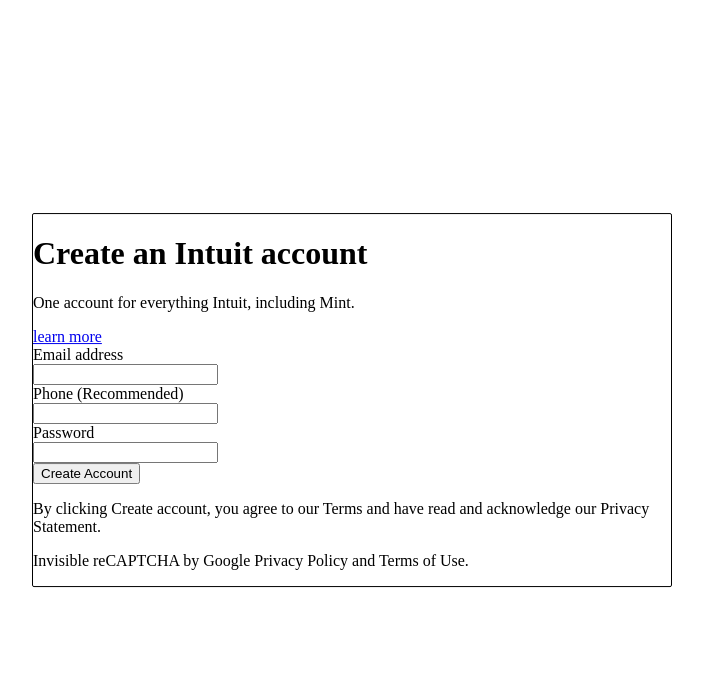
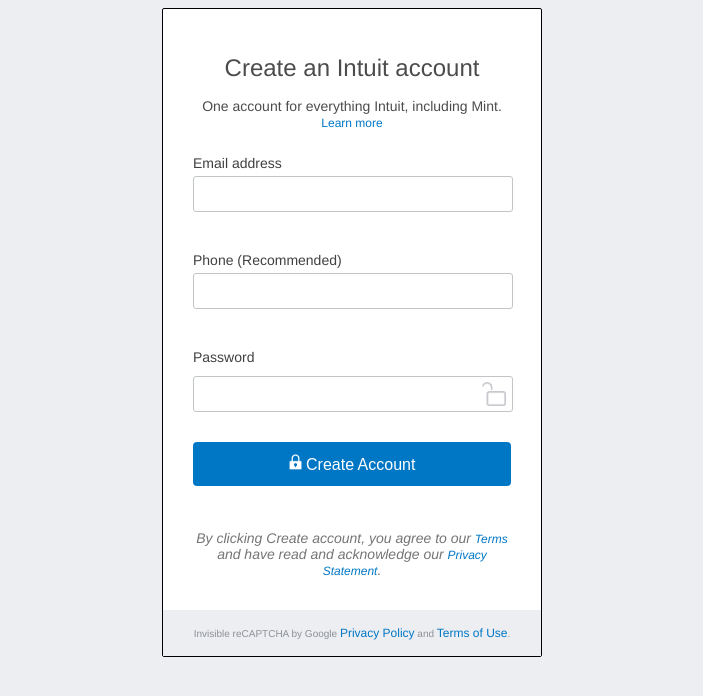
Before and after one commit to srueda27/mint-login-clone, a website: page index.html in a window 1280 px wide. Shown: the whole page, without its empty margins (288-991 px from the left). Drawn offline with Linux system fonts and the light colour scheme.

Commit message:
styling form

```diff
--- a/css/style.css
+++ b/css/style.css
@@ -1,11 +1,43 @@
+html {
+  background-color: #ECEEF1;
+}
+
+/* FORM */
+
 .main-form {
-  position: fixed; /* or absolute */
-  top: 50%;
-  left: 50%;
-  /* bring your own prefixes */
-  transform: translate(-50%, -50%);
+
+  background: white;
   border: solid 1px;
   border-radius: 2px;
+  height: 100%;
+  width: 318px;
+  padding: 30px;
+  font-family: AvenirNext,Avenir,"Helvetica Neue",Helvetica,Arial,sans-serif;
+  margin: auto;
+
+}
+
+.title-form {
+  color: #4C4C4C;
+  line-height: 1.1;
+  font-size: 24px;
+  font-weight: 400;
+  text-align: center;
+}
+
+.subtitle-form {
+  color: #4C4C4C;
+  font-size: 14px;
+  font-weight: 300;
+  line-height: 1.2;
+  text-align: center;
+  padding-bottom: 20px;
+}
+
+.subtitle-form a {
+  color: #0077C5;
+  text-decoration: none;
+  font-size: 12px;
 }
 
 fieldset {
@@ -16,8 +48,87 @@
 
 label {
   display: block;
+  font-weight: 400;
+  color: #404040;
+  font-size: 14px;
+  line-height: 25px;
+  padding-bottom: 6px;
 }
 
 input {
   display: block;
+  width: 304px;
+  height: 32px;
+  min-width: 160px;
+  padding-left: 8px;
+  padding-right: 6px;
+  margin: 0;
+  border: 1px solid #C1C5C8;
+  border-radius: 3px;
 }
+
+.error {
+  display: block;
+  margin-top: 5px;
+  margin-bottom: 5px;
+  min-height: 20px;
+}
+
+.btn {
+  border-radius: 4px;
+}
+
+.btn-submit {
+  background: #0077C5;
+  border: #0077C5;
+  text-transform: capitalize;
+  height: 44px;
+  width: 100%;
+  padding: 6px 12px;
+  color: white;
+  font-size: 16px;
+  margin-bottom: 30px;
+}
+
+.terms-form {
+  display: block;
+  text-align: center;
+  font-family: AvenirNext,Avenir,"Helvetica Neue",Helvetica,Arial,sans-serif;
+  font-size: 14px;
+  font-weight: 400;
+  font-style: italic;
+  color: #757575;
+}
+
+.terms-form a,
+.footer-form a{
+  color: #0077C5;
+  text-decoration: none;
+  font-size: 12px;
+}
+
+.footer-form {
+  margin: 32px -30px -30px;
+  padding: 16px;
+  background-color: #ECEEF1;
+  text-align: center;
+  font-size: 10px;
+  color: #8d9096;
+}
+
+/* IMAGES */
+.submit-lock {
+  /* background-image: url(/images/lock.png); */
+  background-repeat: no-repeat;
+  background-position: left;
+  background-origin: content-box;
+  height: 16px;
+  }
+
+  .password-lock {
+    background-image: url(/images/password-lock.png);
+    background-repeat: no-repeat;
+    background-position: right center;
+    background-origin: content-box;
+    background-size: 1.5rem 1.5rem;
+    }
--- a/index.html
+++ b/index.html
@@ -1,5 +1,6 @@
 <!DOCTYPE html>
 <html lang="en">
+
 <head>
   <meta charset="UTF-8" />
   <meta name="viewport" content="width=device-width, initial-scale=1.0" />
@@ -7,42 +8,52 @@
   <link rel="stylesheet" href="css/style.css" />
   <title>Mint Login</title>
 </head>
+
 <body>
   <header></header>
   <main>
     <div class="main-form">
-        <h1>Create an Intuit account</h1>
-        <p>
-          One account for everything Intuit, including Mint.
-        </p>
-        <a href="#">learn more</a>
+      <h1 class="title-form">Create an Intuit account</h1>
+      <div class="subtitle-form">
+        One account for everything Intuit, including Mint. <br>
+        <a href="#">Learn more</a>
+      </div>
       <form action="#" method="POST">
         <fieldset class="user-info">
           <label for="email">
             Email address
             <input type="email" name="email" />
           </label>
+          <span class="error email-error"></span>
 
           <label for="phone">
             Phone (Recommended)
-              <input type="phone" name="phone" />
+            <input type="tel" name="phone" pattern="[0-9]{3}-[0-9]{3}-[0-9]{4}" required />
           </label>
+          <span class="error phone-error"></span>
+
         </fieldset>
         <fieldset class="password">
           <label for="password">Password</label>
-            <input type="password" name="password" />
+          <input class="password-lock" type="password" name="password" />
+          <span class="error email-error"></span>
+
         </fieldset>
-          <button name="submit">Create Account</button>
+        <button name="submit" class="btn btn-submit"> <img class="submit-lock" src="images/lock.png"> Create Account
+        </button>
       </form>
-        <p>
-          By clicking Create account, you agree to our Terms and have read and
-          acknowledge our Privacy Statement.
+      <p class="terms-form">
+        By clicking Create account, you agree to our <a href="#">Terms</a> and have read and
+        acknowledge our <a href="#">Privacy Statement</a>.
       </p>
-        <footer>
-          <p>Invisible reCAPTCHA by Google Privacy Policy and Terms of Use.</p>
+      <footer class="footer-form">
+        Invisible reCAPTCHA by Google <a href="#">Privacy Policy</a> and <a href="#">Terms of Use</a>.
       </footer>
     </div>
   </main>
   <footer></footer>
+
+
 </body>
+
 </html>
```
Also changed, not shown: package.json (added, +25 -0 lines), images/lock.png (added), images/password-lock.png (added), 1 other file. Lines whose indentation alone changed are shown as unchanged.
